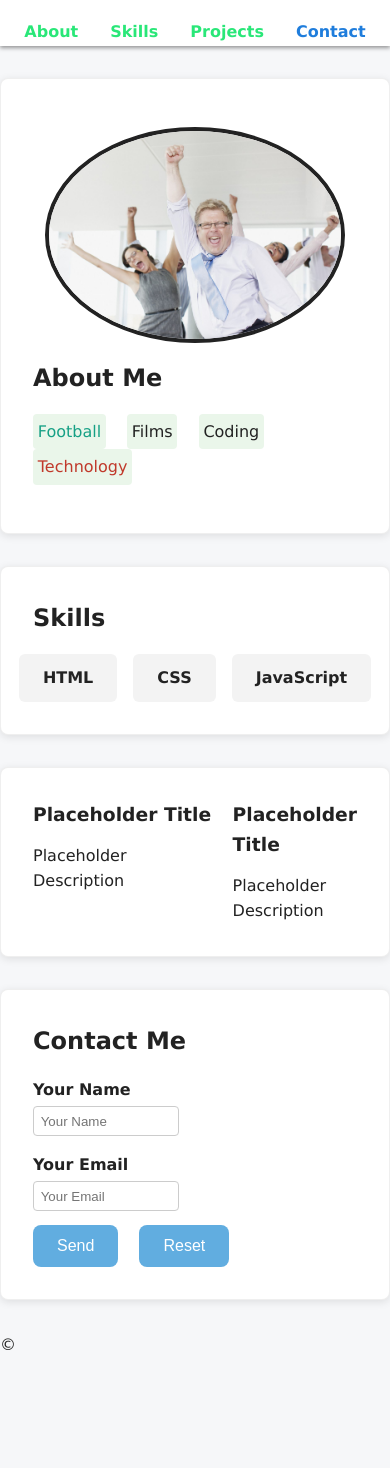
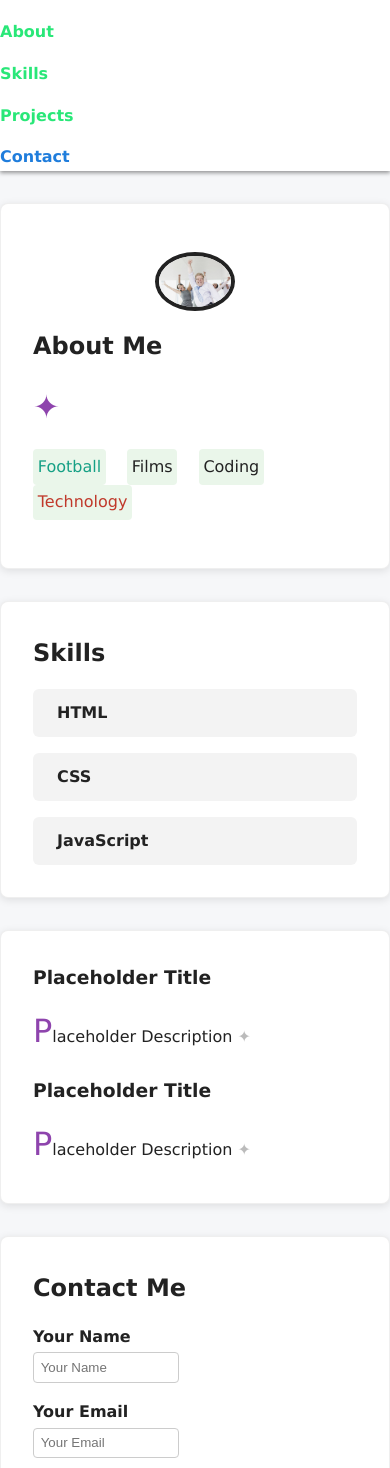
Before and after one commit to DWDDover/WEB504-Playground, a website: page profile/app.html in a window 390 px wide. Shown: the part 132-1600 px from the top of the page. Before the commit the page ends 1489 px from the top, so only its background shows below. Drawn offline with Linux system fonts and the light colour scheme.

Commit message:
remainder of the css added

```diff
--- a/profile/styles.css
+++ b/profile/styles.css
@@ -259,3 +259,60 @@ label {
 .button:active {
     background: #9e9eff;
 }
+
+/* Big, purple first letter in each paragraph for style */
+p::first-letter {
+  font-size: 200%;
+  color: #8e44ad;
+}
+/* Add a faint star icon after each paragraph */
+p::after {
+  content: " ✦";
+  color: #bbb;
+}
+
+/* ========== OVERLAY & UTILITY CLASSES ========== */
+
+/* Overlay for modal popups or similar (hidden by default) */
+.overlay {
+  position: fixed;
+  top: 0; left: 0; right: 0; bottom: 0;
+  background: rgba(0,0,0,0.4);
+  z-index: 999;
+  opacity: 0.95;
+}
+/* Hide any element with this class */
+.hidden {
+  display: none;
+}
+
+/* ========== FOOTER ========== */
+
+/* Centre, grey, smaller text */
+footer {
+  margin: 2em 0 1em 0;
+  text-align: center;
+  color: #666;
+  font-size: 0.9em;
+}
+
+/* ========== RESPONSIVE DESIGN ========== */
+
+/* On small screens: single column grid, stack nav, shrink image */
+@media (max-width: 600px) {
+  .card, .grid-container {
+    max-width: 100%;
+    grid-template-columns: 1fr;
+  }
+  .flex-container {
+    flex-direction: column;
+    align-items: stretch;
+  }
+  .nav-list {
+    flex-direction: column;
+    gap: 1em;
+  }
+  .profile-img {
+    width: 80px;
+  }
+}
```
